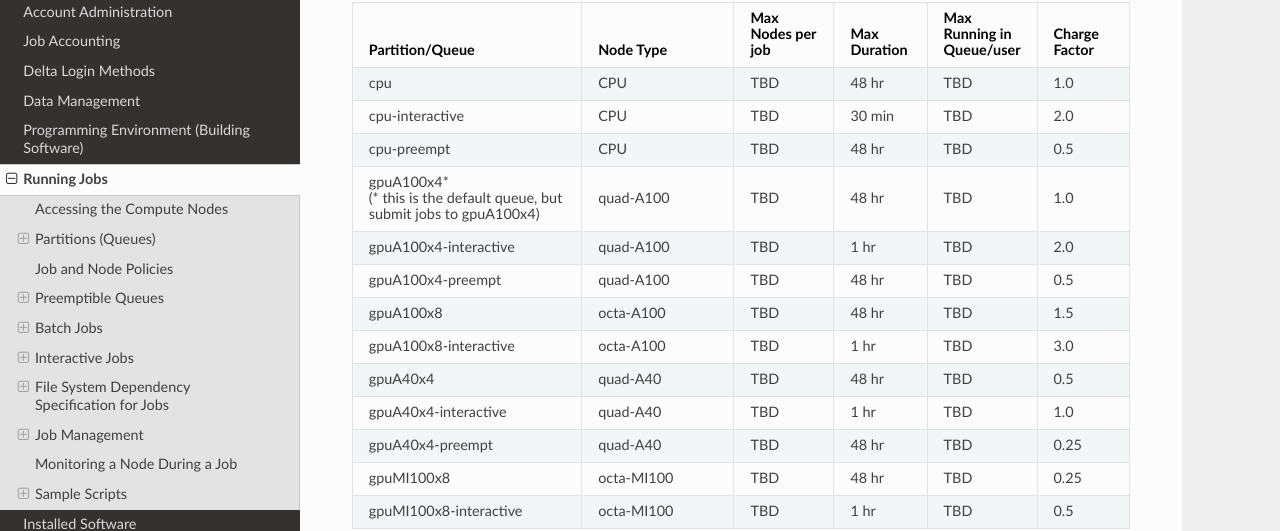
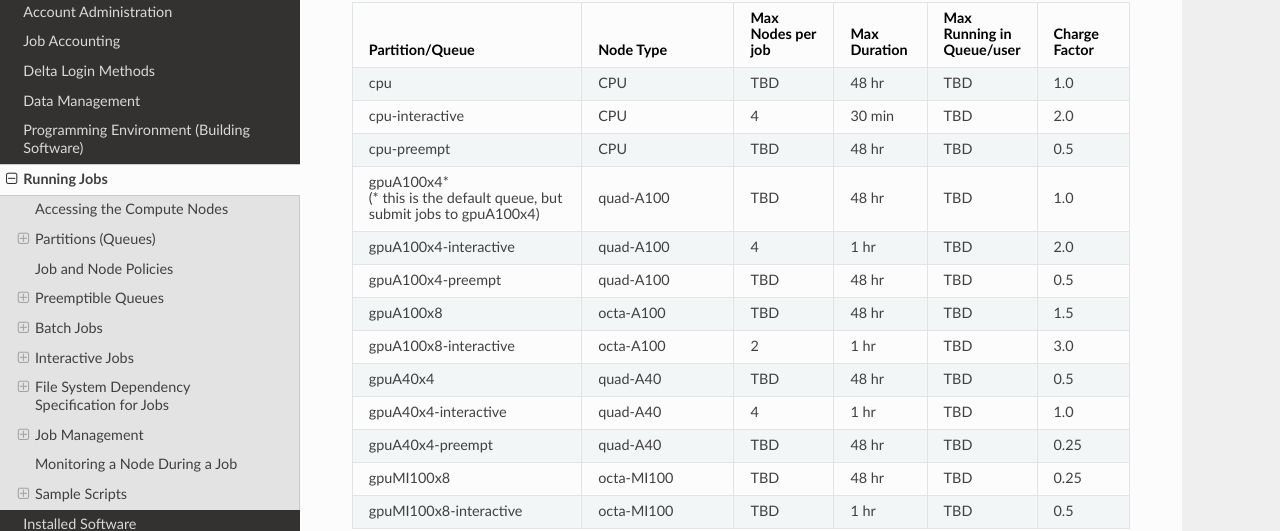
Before and after one commit to ncsa/Delta_doc, a Sphinx documentation site: the page built from docs/source/user_guide/running_jobs.rst, in a window 1280 px wide and 900 px high, scrolled down 1078 px. Shown: the part 151-682 px from the top of the window. Built offline with Sphinx 7.4.7 and the Read the Docs theme 3.1.0, drawn with Linux system fonts in a browser that asks for light colours.

Commit message:
Updated with -interactive node limits running_jobs.rst

```diff
--- a/docs/source/user_guide/running_jobs.rst
+++ b/docs/source/user_guide/running_jobs.rst
@@ -61,7 +61,7 @@ Delta Partitions/Queues
    +=======================+===========+===================+==============+===========================+===============+
    | cpu                   | CPU       | TBD               | 48 hr        | TBD                       | 1.0           |
    +-----------------------+-----------+-------------------+--------------+---------------------------+---------------+
-   | cpu-interactive       | CPU       | TBD               | 30 min       | TBD                       | 2.0           |
+   | cpu-interactive       | CPU       | 4                 | 30 min       | TBD                       | 2.0           |
    +-----------------------+-----------+-------------------+--------------+---------------------------+---------------+
    | cpu-preempt           | CPU       | TBD               | 48 hr        | TBD                       | 0.5           |
    +-----------------------+-----------+-------------------+--------------+---------------------------+---------------+
@@ -72,17 +72,17 @@ Delta Partitions/Queues
    | to gpuA100x4)         |           |                   |              |                           |               |
    |                       |           |                   |              |                           |               |
    +-----------------------+-----------+-------------------+--------------+---------------------------+---------------+
-   | gpuA100x4-interactive | quad-A100 | TBD               | 1 hr         | TBD                       | 2.0           |
+   | gpuA100x4-interactive | quad-A100 | 4                 | 1 hr         | TBD                       | 2.0           |
    +-----------------------+-----------+-------------------+--------------+---------------------------+---------------+
    | gpuA100x4-preempt     | quad-A100 | TBD               | 48 hr        | TBD                       | 0.5           |
    +-----------------------+-----------+-------------------+--------------+---------------------------+---------------+
    | gpuA100x8             | octa-A100 | TBD               | 48 hr        | TBD                       | 1.5           |
    +-----------------------+-----------+-------------------+--------------+---------------------------+---------------+
-   | gpuA100x8-interactive | octa-A100 | TBD               | 1 hr         | TBD                       | 3.0           |
+   | gpuA100x8-interactive | octa-A100 | 2                 | 1 hr         | TBD                       | 3.0           |
    +-----------------------+-----------+-------------------+--------------+---------------------------+---------------+
    | gpuA40x4              | quad-A40  | TBD               | 48 hr        | TBD                       | 0.5           |
    +-----------------------+-----------+-------------------+--------------+---------------------------+---------------+
-   | gpuA40x4-interactive  | quad-A40  | TBD               | 1 hr         | TBD                       | 1.0           |
+   | gpuA40x4-interactive  | quad-A40  | 4                 | 1 hr         | TBD                       | 1.0           |
    +-----------------------+-----------+-------------------+--------------+---------------------------+---------------+
    | gpuA40x4-preempt      | quad-A40  | TBD               | 48 hr        | TBD                       | 0.25          |
    +-----------------------+-----------+-------------------+--------------+---------------------------+---------------+
```
